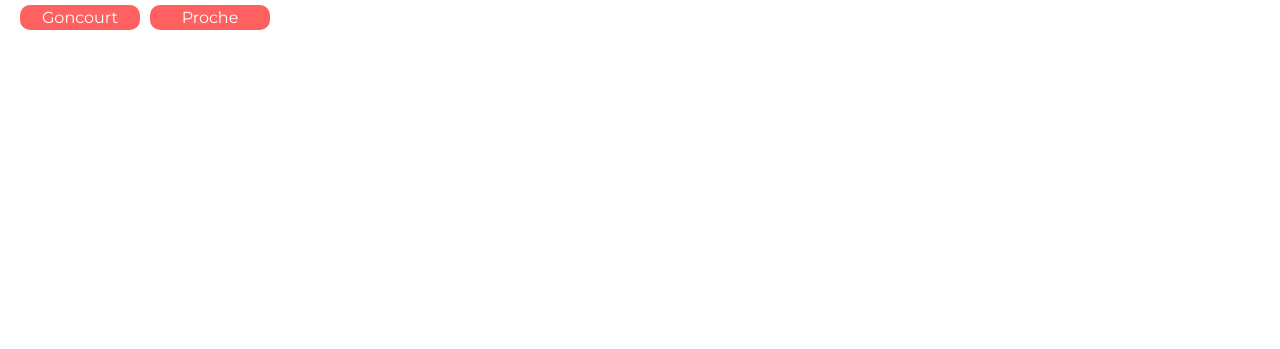
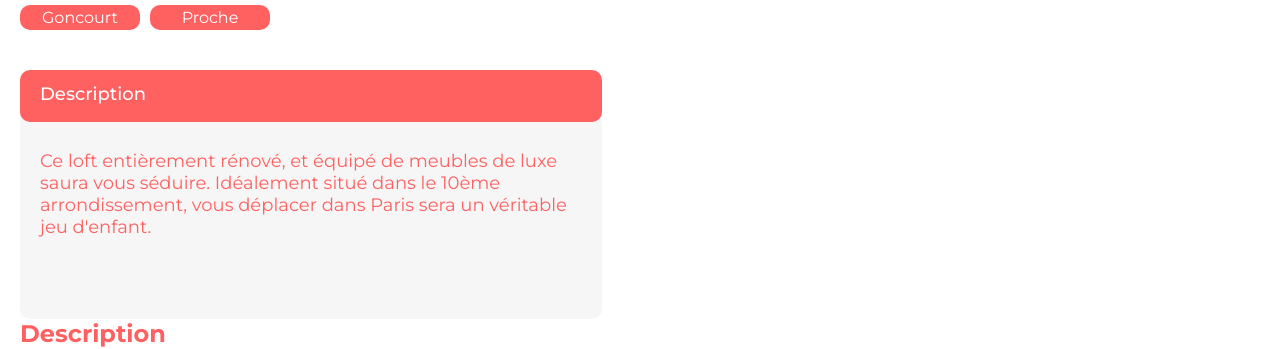
Before and after one commit to ThomasdevLC/kasa, a React (Create React App) app: page /form/0979876d in a window 1280 px wide. Shown: the part 704-1053 px from the top of the page. Before the commit the page ends 800 px from the top, so only its background shows below. Built offline with nearby package versions, Linux system fonts and the light colour scheme.

Commit message:
dropdown left

```diff
--- a/src/pages/HouseForm.jsx
+++ b/src/pages/HouseForm.jsx
@@ -39,6 +39,24 @@ const HouseForm = () => {
             </div>
           </div>
         </div>
+        <div className="houseform__body__dropdown">
+          <div className="houseform__body__dropdown__left">
+            <div className="houseform__body__dropdown__left__title">
+              <h2>Description</h2>
+              <div className="houseform__body__dropdown__left__text">
+                {house.description}
+              </div>
+            </div>
+          </div>
+          <div className="houseform__body__dropdown__right">
+            <div className="houseform__body__dropdown__right__title">
+              <h2>Description</h2>
+              <div className="houseform__body__dropdown__right__text">
+                {house.equipments}
+              </div>
+            </div>
+          </div>
+        </div>
       </section>
     </div>
   );
--- a/src/pages/HouseForm.scss
+++ b/src/pages/HouseForm.scss
@@ -35,6 +35,7 @@
     border-radius: 10px;
     color: white;
     background-color: var(--primary);
+    margin-bottom: 50px;
   }
 
   .houseform__body__top__host {
@@ -57,3 +58,30 @@
     }
   }
 }
+
+.houseform__body__dropdown {
+  width: 582px;
+
+  .houseform__body__dropdown__left__title {
+    h2 {
+      font-size: 18px;
+      font-weight: 500;
+      height: 52px;
+      border-radius: 10px;
+      padding: 13px 0px 13px 20px;
+      color: white;
+      background-color: var(--primary);
+      position: absolute;
+      width: 582px;
+    }
+  }
+  .houseform__body__dropdown__left__text {
+    font-size: 18px;
+    font-weight: 400;
+    min-height: 249px;
+    background-color: var(--gray-1);
+    border-radius: 10px;
+    padding: 80px 15px 50px 20px;
+    margin-top: -10px;
+  }
+}
```
